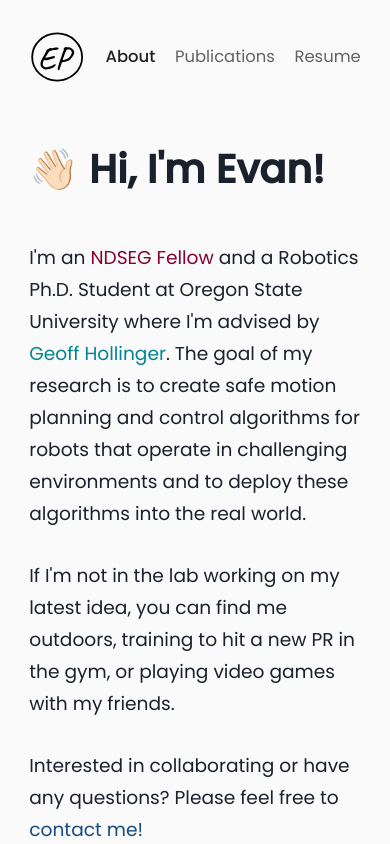
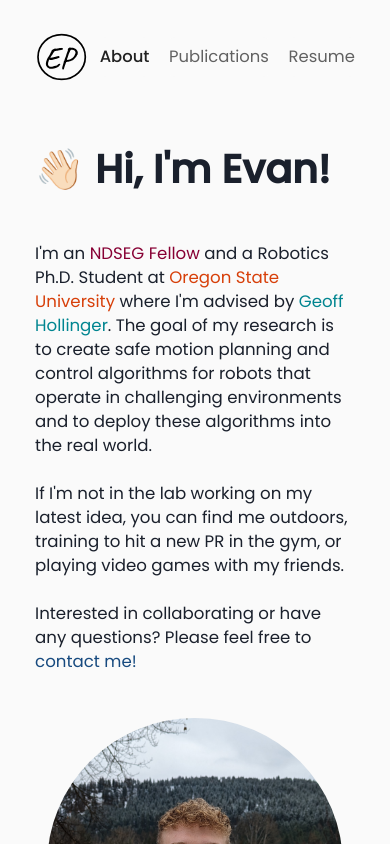
Before and after one commit to evan-palmer/evan-palmer.github.io, a React (Create React App) app: page / in a window 390 px wide. Shown: the top 844 px of the page. Built offline with nearby package versions, Linux system fonts and the light colour scheme.

Commit message:
Cleaned up responsive text in about

```diff
--- a/src/components/Page.jsx
+++ b/src/components/Page.jsx
@@ -6,7 +6,7 @@ import Title from "./Title";
 
 function Page({ title, children }) {
   return (
-    <Flex h="100%" w="85%" flexDirection="column" margin="0 auto">
+    <Flex h="100%" w="82%" flexDirection="column" margin="0 auto">
       <Navbar />
       <Title content={title} />
       {children}
--- a/src/views/About.jsx
+++ b/src/views/About.jsx
@@ -12,6 +12,27 @@ import profile from "../assets/images/profile.jpg";
 import Page from "../components/Page";
 
 function About() {
+  function ResponsiveText({ children }) {
+    return (
+      <Text
+        fontSize={{
+          base: "calc(16px + 6 * ((100vw - 320px) / (680)))",
+          md: "1.3rem",
+        }}
+        lineHeight={{
+          base: "24px",
+          md: "32px",
+        }}
+        marginBottom={{
+          base: "24px",
+          md: "30px",
+        }}
+      >
+        {children}
+      </Text>
+    );
+  }
+
   return (
     <Page title="👋🏻 Hi, I'm Evan!">
       <Grid
@@ -21,14 +42,7 @@ function About() {
         marginBottom="5vh"
       >
         <GridItem w="100%">
-          <Text
-            fontSize={{
-              base: "calc(18px + 6 * ((100vw - 320px) / (680)))",
-              md: "1.3rem",
-            }}
-            lineHeight="32px"
-            marginBottom="30px"
-          >
+          <ResponsiveText>
             I'm an{" "}
             <Link
               color={useColorModeValue("triadic.700")}
@@ -40,8 +54,18 @@ function About() {
             >
               NDSEG Fellow
             </Link>{" "}
-            and a Robotics Ph.D. Student at Oregon State University where I'm
-            advised by{" "}
+            and a Robotics Ph.D. Student at{" "}
+            <Link
+              color="#d73f09"
+              href="https://engineering.oregonstate.edu/CoRIS"
+              _hover={{
+                color: "#d9673f",
+              }}
+              isExternal
+            >
+              Oregon State University
+            </Link>{" "}
+            where I'm advised by{" "}
             <Link
               color={useColorModeValue("analogous.700")}
               href="https://engineering.oregonstate.edu/people/geoff-hollinger"
@@ -55,20 +79,13 @@ function About() {
             . The goal of my research is to create safe motion planning and
             control algorithms for robots that operate in challenging
             environments and to deploy these algorithms into the real world.
-          </Text>
-          <Text
-            fontSize={{
-              base: "calc(18px + 6 * ((100vw - 320px) / (680)))",
-              md: "1.3rem",
-            }}
-            lineHeight="32px"
-            marginBottom="30px"
-          >
+          </ResponsiveText>
+          <ResponsiveText>
             If I'm not in the lab working on my latest idea, you can find me
             outdoors, training to hit a new PR in the gym, or playing video
             games with my friends.
-          </Text>
-          <Text
+          </ResponsiveText>
+          <ResponsiveText
             fontSize={{
               base: "calc(18px + 6 * ((100vw - 320px) / (680)))",
               md: "1.3rem",
@@ -87,7 +104,7 @@ function About() {
             >
               contact me!
             </Link>
-          </Text>
+          </ResponsiveText>
         </GridItem>
         <GridItem w="100%">
           <Center>
```
